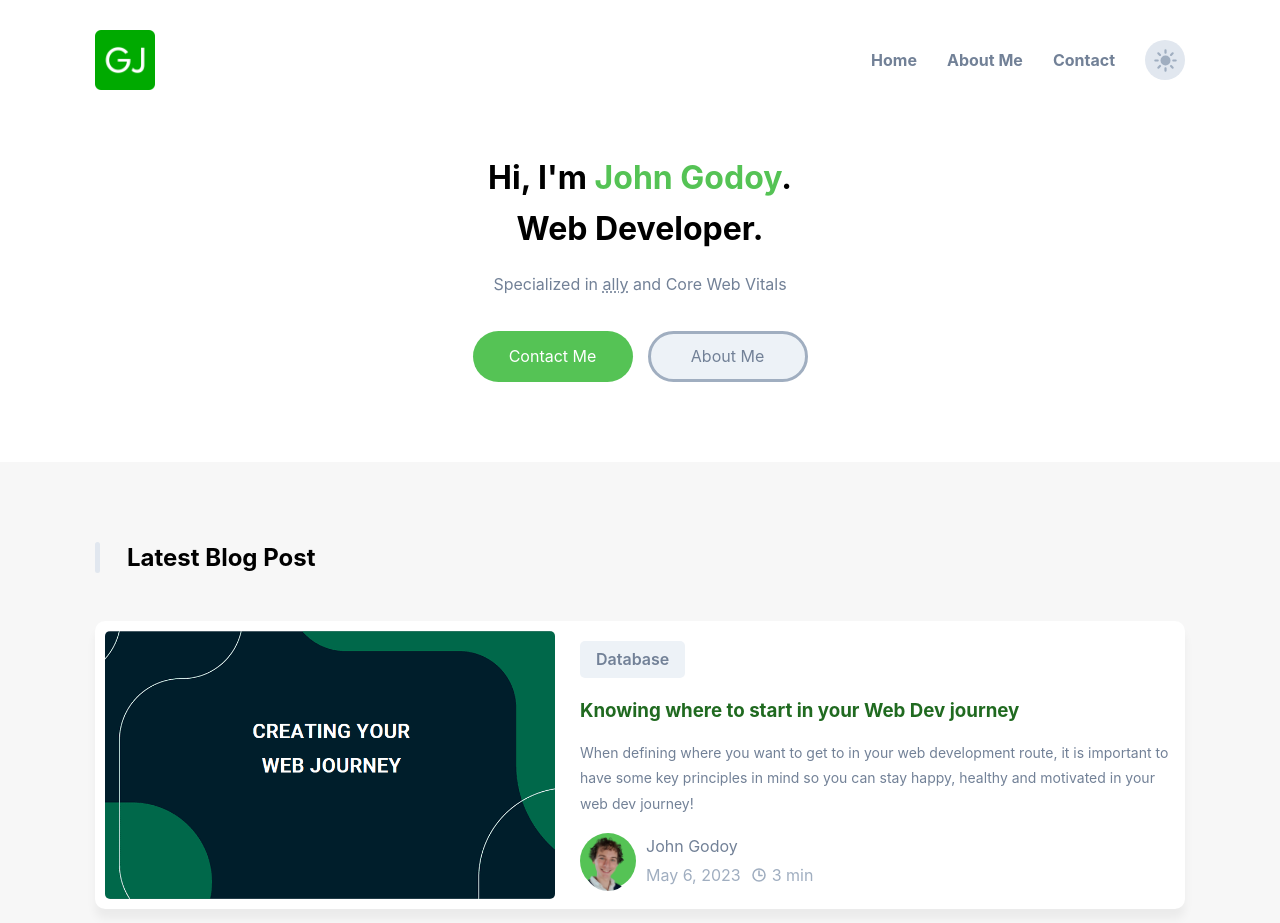
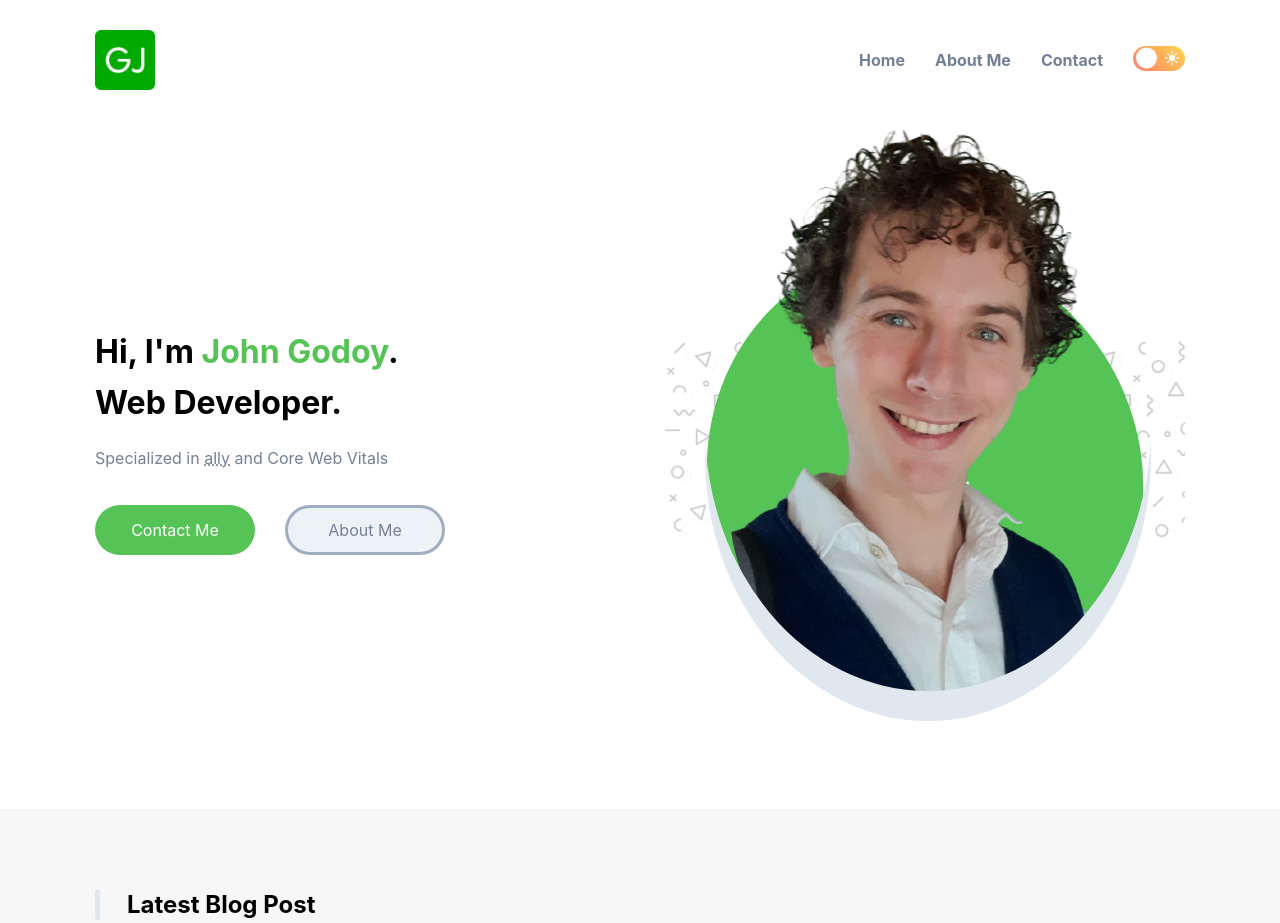
Before and after one commit to johnhypnosisbr/desafio-javascript, a plain HTML site: page index.html in a window 1280 px wide. Shown: the top 923 px of the page. Drawn offline with nearby package versions, Linux system fonts and the light colour scheme; files whose address does not match are found by name.

Commit message:
Added the image to desktop mode

```diff
--- a/assets/css/style.css
+++ b/assets/css/style.css
@@ -660,7 +660,120 @@ footer .wrapper {text-align: center;}
 
     .theme-btn-desktop {
         position: relative;
-        background: var(--background-secondary)
+        background: var(--background-secondary);
+        color: var(--white);
+        width: 52px;
+        height: 25px;
+        display: flex;
+        justify-content: center;
+        align-items: center;
+        gap: 10px;
+        border-radius: 100px;
     }
 
+    .theme-btn-desktop.light {
+        background: linear-gradient(45deg, hsl(7, 100%, 71%), hsl(46, 100%, 65%));
+    }
+
+    .theme-btn-desktop.dark {
+        background: linear-gradient(45deg, hsl(225, 100%, 60%)), hsl(296, 80%, 40%)
+    }
+
+    .theme-btn-desktop::before {
+        content:'';
+        position: absolute;
+        background: var(--white);
+        width: 21px;
+        height: 21px;
+        border-radius: 30px;
+        top: 50%;
+        left: 3px;
+        transform: translateY(-50%);
+        box-shadow: 0 2px 10px -2px hsla(0, 0%, 0%, 0.05)
+        z-index: 2;
+    }
+
+    .theme-btn-desktop.dark::before {left: calc(100% - 24px);}
+
+    /*HERO*/
+
+    .hero {text-align: left;}
+
+    .hero .container {
+        display: grid;
+        grid-template-columns: 1fr 1fr;
+        align-items: center;
+        gap: 50px;
+    }
+
+    .hero .btn-group {
+        justify-content: start;
+        gap: 30px;
+    }
+
+    .hero .right {
+        position: relative;
+        display: flex;
+        justify-content: center;
+        align-items: center;
+    }
+
+    .hero .pattern-bg {
+        position: absolute;
+        top: 50%;
+        transform: translateY(-50%);
+        width: 100%;
+        height: 200px;
+        background: url(/assets/media/images/pattern.png);
+        background-size: contain;
+        opacity: 0.2;
+    }
+
+    .hero .img-box {
+        position: relative;
+        z-index: 2;
+    }
+
+    .hero-img {
+        width: 100%;
+        height: 100%;
+        object-fit: contain;
+        border-radius: 0 0 280px 230px;
+        transform: translate(20px, -30px);
+    }
+
+    .hero .shape {
+        position: absolute;
+        top: 50%;
+        left: 50%;
+        border-radius: 50%;
+        transform: translate(-50%, -42%) rotate(-20deg);
+    }
+
+    .hero .shape-1 {
+        background: var(--accent);
+        width:  100%;
+        height: 80%;
+        z-index: -1;
+    }
+
+    .hero .shape-2 {
+        width: 103%;
+        height: 92%;
+        box-shadow: inset 0 -30px 0 var(--action-primary);
+        z-index: 2;
+
+        transform: translate(-220px, -250px);
+    }
+
+    /*MAIN*/
+
+    .main .container {
+        display: grid;
+        grid-template-columns: 5fr 2fr;
+        gap: 60px;
+    }
+
+
+
 }
--- a/index.html
+++ b/index.html
@@ -61,7 +61,7 @@
 
                         </ul>
 
-                        <button class="theme-btn theme-btn-mobile light">
+                        <button class="theme-btn theme-btn-desktop light">
                             <ion-icon name="moon" class="moon"></ion-icon>
                             <ion-icon name="sunny" class="sun"></ion-icon>
                         </button>
```
